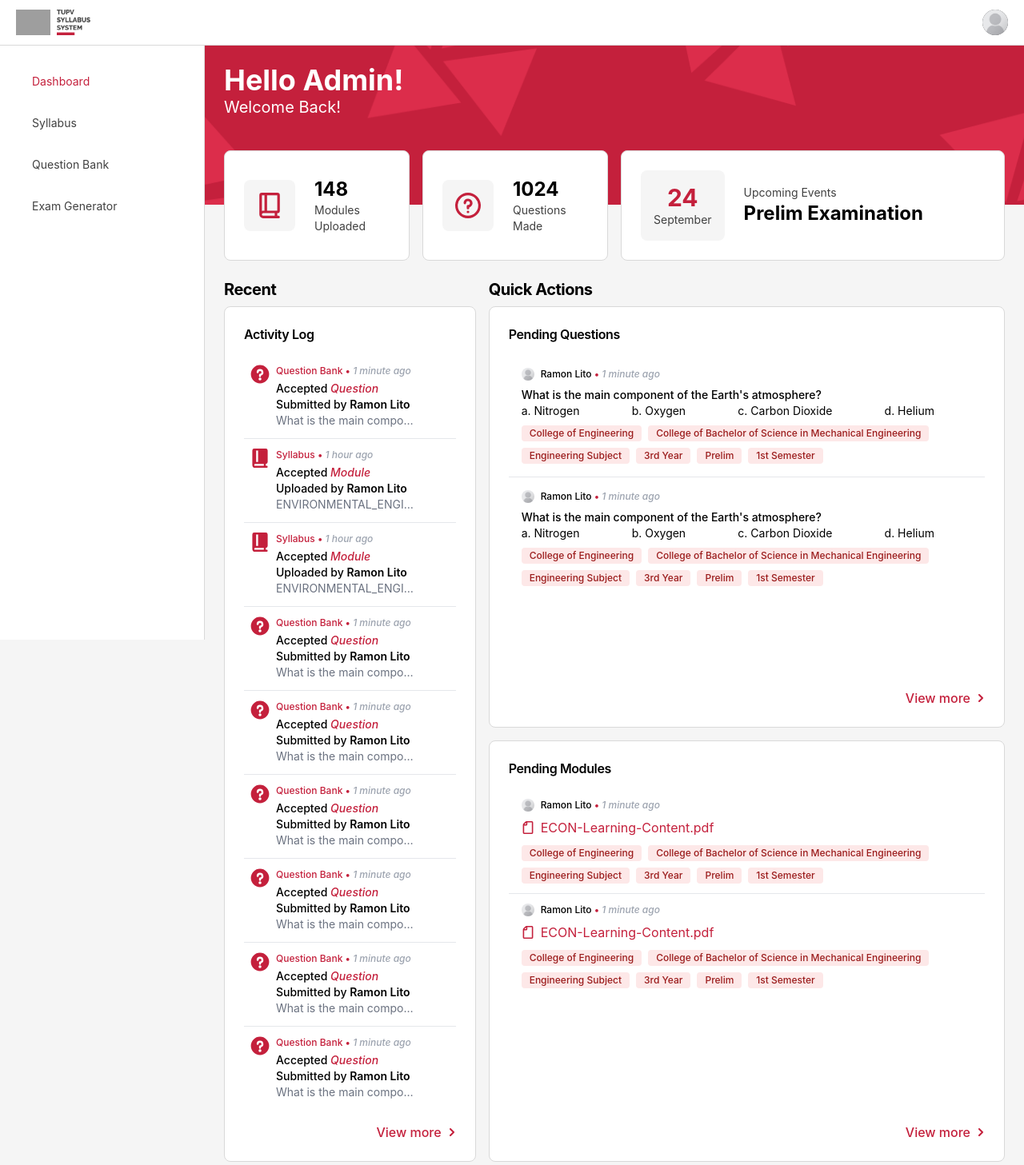
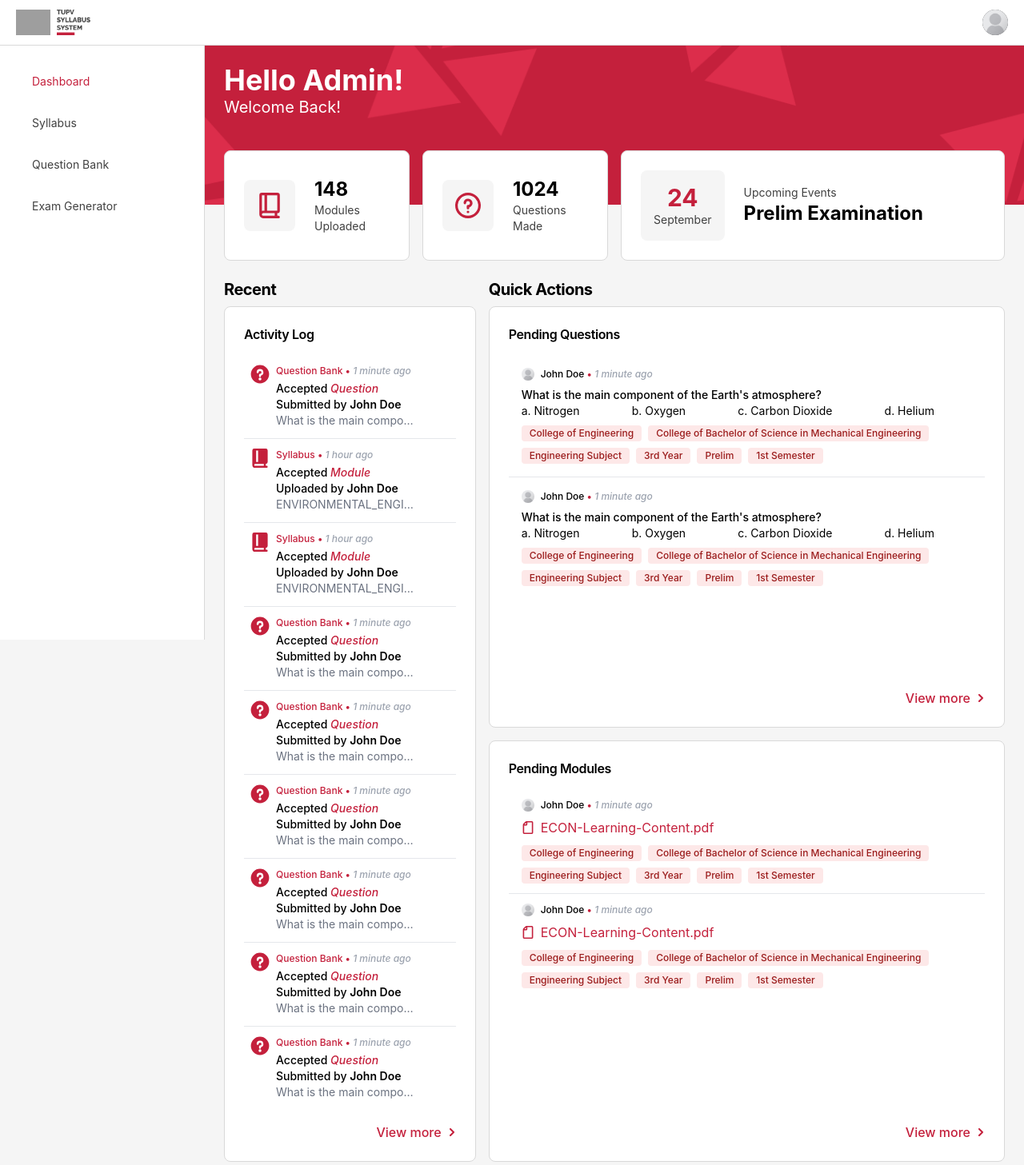
Before and after one commit to chrisffs/TUPV-SS, a PHP site: page /dashboard.php in a window 1280 px wide. Shown: the top 1457 px of the page at 80% size. Run offline with PHP 8.4, Linux system fonts and the light colour scheme; the visitor is signed in with stand-in values (Sample User, id 1); style sheets or scripts are compiled from the project's sources; some libraries are stand-ins or nearby versions; grey boxes are pictures that could not be loaded.

Commit message:
some changes

```diff
--- a/admin/dashboard.php
+++ b/admin/dashboard.php
@@ -84,7 +84,7 @@ include '../php/header.php'
                               </div>
                               <div class="min-w-0">
                                  <h4 class="text-main text-xs font-medium mb-1"><span>Question Bank    </span>•<span class="text-gray-400 italic">    1 minute ago</span></h4>
-                                 <h4 class="text-dark text-sm font-medium">Accepted <span class="text-main italic">Question</span> Submitted by <span class="font-semibold text-dark">Ramon Lito</span> </h4>
+                                 <h4 class="text-dark text-sm font-medium">Accepted <span class="text-main italic">Question</span> Submitted by <span class="font-semibold text-dark">John Doe</span> </h4>
                                  <h4 class="text-gray-500 text-sm truncate">What is the main component of the Earth's atmosphere?</h4>
                               </div>
                            </div>
@@ -103,7 +103,7 @@ include '../php/header.php'
                               </div>
                               <div class="min-w-0">
                                  <h4 class="text-main text-xs font-medium mb-1"><span>Syllabus    </span>•<span class="text-gray-400 italic">    1 hour ago</span></h4>
-                                 <h4 class="text-dark text-sm font-medium">Accepted <span class="text-main italic">Module</span> Uploaded by <span class="font-semibold text-dark">Ramon Lito</span> </h4>
+                                 <h4 class="text-dark text-sm font-medium">Accepted <span class="text-main italic">Module</span> Uploaded by <span class="font-semibold text-dark">John Doe</span> </h4>
                                  <h4 class="text-gray-500 text-sm truncate">ENVIRONMENTAL_ENGINEERINGWEEK1&2.pdf</h4>
                               </div>
                            </div>
@@ -122,7 +122,7 @@ include '../php/header.php'
                               </div>
                               <div class="min-w-0">
                                  <h4 class="text-main text-xs font-medium mb-1"><span>Syllabus    </span>•<span class="text-gray-400 italic">    1 hour ago</span></h4>
-                                 <h4 class="text-dark text-sm font-medium">Accepted <span class="text-main italic">Module</span> Uploaded by <span class="font-semibold text-dark">Ramon Lito</span> </h4>
+                                 <h4 class="text-dark text-sm font-medium">Accepted <span class="text-main italic">Module</span> Uploaded by <span class="font-semibold text-dark">John Doe</span> </h4>
                                  <h4 class="text-gray-500 text-sm truncate">ENVIRONMENTAL_ENGINEERINGWEEK1&2.pdf</h4>
                               </div>
                            </div>
@@ -141,7 +141,7 @@ include '../php/header.php'
                               </div>
                               <div class="min-w-0">
                                  <h4 class="text-main text-xs font-medium mb-1"><span>Question Bank    </span>•<span class="text-gray-400 italic">    1 minute ago</span></h4>
-                                 <h4 class="text-dark text-sm font-medium">Accepted <span class="text-main italic">Question</span> Submitted by <span class="font-semibold text-dark">Ramon Lito</span> </h4>
+                                 <h4 class="text-dark text-sm font-medium">Accepted <span class="text-main italic">Question</span> Submitted by <span class="font-semibold text-dark">John Doe</span> </h4>
                                  <h4 class="text-gray-500 text-sm truncate">What is the main component of the Earth's atmosphere?</h4>
                               </div>
                            </div>
@@ -160,7 +160,7 @@ include '../php/header.php'
                               </div>
                               <div class="min-w-0">
                                  <h4 class="text-main text-xs font-medium mb-1"><span>Question Bank    </span>•<span class="text-gray-400 italic">    1 minute ago</span></h4>
-                                 <h4 class="text-dark text-sm font-medium">Accepted <span class="text-main italic">Question</span> Submitted by <span class="font-semibold text-dark">Ramon Lito</span> </h4>
+                                 <h4 class="text-dark text-sm font-medium">Accepted <span class="text-main italic">Question</span> Submitted by <span class="font-semibold text-dark">John Doe</span> </h4>
                                  <h4 class="text-gray-500 text-sm truncate">What is the main component of the Earth's atmosphere?</h4>
                               </div>
                            </div>
@@ -179,7 +179,7 @@ include '../php/header.php'
                               </div>
                               <div class="min-w-0">
                                  <h4 class="text-main text-xs font-medium mb-1"><span>Question Bank    </span>•<span class="text-gray-400 italic">    1 minute ago</span></h4>
-                                 <h4 class="text-dark text-sm font-medium">Accepted <span class="text-main italic">Question</span> Submitted by <span class="font-semibold text-dark">Ramon Lito</span> </h4>
+                                 <h4 class="text-dark text-sm font-medium">Accepted <span class="text-main italic">Question</span> Submitted by <span class="font-semibold text-dark">John Doe</span> </h4>
                                  <h4 class="text-gray-500 text-sm truncate">What is the main component of the Earth's atmosphere?</h4>
                               </div>
                            </div>
@@ -198,7 +198,7 @@ include '../php/header.php'
                               </div>
                               <div class="min-w-0">
                                  <h4 class="text-main text-xs font-medium mb-1"><span>Question Bank    </span>•<span class="text-gray-400 italic">    1 minute ago</span></h4>
-                                 <h4 class="text-dark text-sm font-medium">Accepted <span class="text-main italic">Question</span> Submitted by <span class="font-semibold text-dark">Ramon Lito</span> </h4>
+                                 <h4 class="text-dark text-sm font-medium">Accepted <span class="text-main italic">Question</span> Submitted by <span class="font-semibold text-dark">John Doe</span> </h4>
                                  <h4 class="text-gray-500 text-sm truncate">What is the main component of the Earth's atmosphere?</h4>
                               </div>
                            </div>
@@ -217,7 +217,7 @@ include '../php/header.php'
                               </div>
                               <div class="min-w-0">
                                  <h4 class="text-main text-xs font-medium mb-1"><span>Question Bank    </span>•<span class="text-gray-400 italic">    1 minute ago</span></h4>
-                                 <h4 class="text-dark text-sm font-medium">Accepted <span class="text-main italic">Question</span> Submitted by <span class="font-semibold text-dark">Ramon Lito</span> </h4>
+                                 <h4 class="text-dark text-sm font-medium">Accepted <span class="text-main italic">Question</span> Submitted by <span class="font-semibold text-dark">John Doe</span> </h4>
                                  <h4 class="text-gray-500 text-sm truncate">What is the main component of the Earth's atmosphere?</h4>
                               </div>
                            </div>
@@ -236,7 +236,7 @@ include '../php/header.php'
                               </div>
                               <div class="min-w-0">
                                  <h4 class="text-main text-xs font-medium mb-1"><span>Question Bank    </span>•<span class="text-gray-400 italic">    1 minute ago</span></h4>
-                                 <h4 class="text-dark text-sm font-medium">Accepted <span class="text-main italic">Question</span> Submitted by <span class="font-semibold text-dark">Ramon Lito</span> </h4>
+                                 <h4 class="text-dark text-sm font-medium">Accepted <span class="text-main italic">Question</span> Submitted by <span class="font-semibold text-dark">John Doe</span> </h4>
                                  <h4 class="text-gray-500 text-sm truncate">What is the main component of the Earth's atmosphere?</h4>
                               </div>
                            </div>
@@ -267,7 +267,7 @@ include '../php/header.php'
                            <div class="grow">
                               <div class="flex align-center mb-1">
                                  <img src="../src/img/profile_image.jpg" class="rounded-full h-4 w-4 mr-2" alt="" srcset="">
-                                 <h4 class="text-main text-xs font-medium mb-1"><span class="text-dark">Ramon Lito    </span>•<span class="text-gray-400 italic">    1 minute ago</span></h4>
+                                 <h4 class="text-main text-xs font-medium mb-1"><span class="text-dark">John Doe    </span>•<span class="text-gray-400 italic">    1 minute ago</span></h4>
                               </div>
 
                               <h4 class="text-dark text-sm font-medium">What is the main component of the Earth's atmosphere?</h4>
@@ -308,7 +308,7 @@ include '../php/header.php'
                            <div class="grow">
                               <div class="flex align-center mb-1">
                                  <img src="../src/img/profile_image.jpg" class="rounded-full h-4 w-4 mr-2" alt="" srcset="">
-                                 <h4 class="text-main text-xs font-medium mb-1"><span class="text-dark">Ramon Lito    </span>•<span class="text-gray-400 italic">    1 minute ago</span></h4>
+                                 <h4 class="text-main text-xs font-medium mb-1"><span class="text-dark">John Doe    </span>•<span class="text-gray-400 italic">    1 minute ago</span></h4>
                               </div>
 
                               <h4 class="text-dark text-sm font-medium">What is the main component of the Earth's atmosphere?</h4>
@@ -363,7 +363,7 @@ include '../php/header.php'
                            <div class="grow">
                               <div class="flex align-center mb-1">
                                  <img src="../src/img/profile_image.jpg" class="rounded-full h-4 w-4 mr-2" alt="" srcset="">
-                                 <h4 class="text-main text-xs font-medium mb-1"><span class="text-dark ">Ramon Lito    </span>•<span class="text-gray-400 italic">    1 minute ago</span></h4>
+                                 <h4 class="text-main text-xs font-medium mb-1"><span class="text-dark ">John Doe    </span>•<span class="text-gray-400 italic">    1 minute ago</span></h4>
                               </div>
                               <div class="items-center gap-2 text-main inline-block hover:underline hover:underline-offset-4">
                                  <div class="flex items-center gap-2">
@@ -404,7 +404,7 @@ include '../php/header.php'
                            <div class="grow">
                               <div class="flex align-center mb-1">
                                  <img src="../src/img/profile_image.jpg" class="rounded-full h-4 w-4 mr-2" alt="" srcset="">
-                                 <h4 class="text-main text-xs font-medium mb-1"><span class="text-dark ">Ramon Lito    </span>•<span class="text-gray-400 italic">    1 minute ago</span></h4>
+                                 <h4 class="text-main text-xs font-medium mb-1"><span class="text-dark ">John Doe    </span>•<span class="text-gray-400 italic">    1 minute ago</span></h4>
                               </div>
                               <div class="items-center gap-2 text-main inline-block hover:underline hover:underline-offset-4">
                                  <div class="flex items-center gap-2">
--- a/admin/examgenerator.php
+++ b/admin/examgenerator.php
@@ -72,7 +72,7 @@ include '../php/header.php'
                         50
                      </td>
                      <td class="px-4 py-2">
-                        Ramon Lito
+                        John Doe
                      </td>
                      <td class="px-4 py-2">
                         2023/10/03 <span class="block text-xs text-gray-600">3:24 PM</span>
--- a/admin/questionbank.php
+++ b/admin/questionbank.php
@@ -121,7 +121,7 @@ include '../php/header.php'
                               Midterm
                            </td>
                            <td class="px-4 py-2">
-                              Ramon Lito
+                              John Doe
                            </td>
                            <td class="px-4 py-2">
                               2023/10/03 <span class="block text-xs text-gray-600">3:24 PM</span>
@@ -224,7 +224,7 @@ include '../php/header.php'
                               Midterm
                            </td>
                            <td class="px-4 py-2">
-                              Ramon Lito
+                              John Doe
                            </td>
                            <td class="px-4 py-2">
                               2023/10/03 <span class="block text-xs text-gray-600">3:24 PM</span>
--- a/admin/syllabus.php
+++ b/admin/syllabus.php
@@ -89,7 +89,7 @@ include '../php/header.php'
                                             Midterm
                                         </td>
                                         <td class="px-4 py-2">
-                                            Ramon Lito
+                                            John Doe
                                         </td>
                                         <td class="px-4 py-2">
                                             2023/10/03 <span class="block text-xs text-gray-600">3:24 PM</span>
@@ -161,7 +161,7 @@ include '../php/header.php'
                                             Midterm
                                         </td>
                                         <td class="px-4 py-2">
-                                            Ramon Lito
+                                            John Doe
                                         </td>
                                         <td class="px-4 py-2">
                                             2023/10/03 <span class="block text-xs text-gray-600">3:24 PM</span>
```
